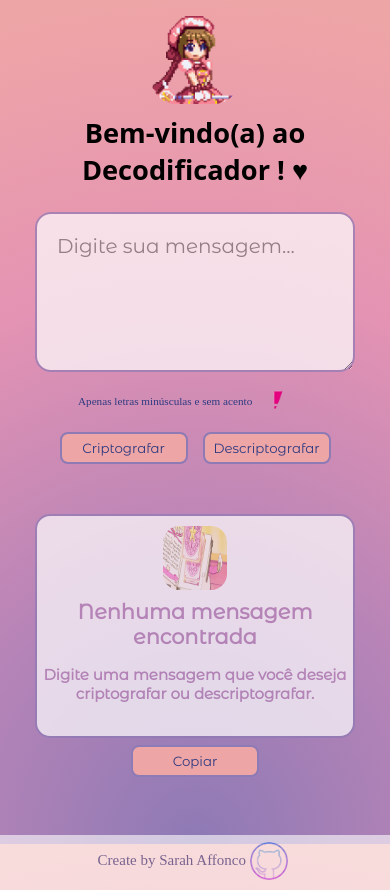
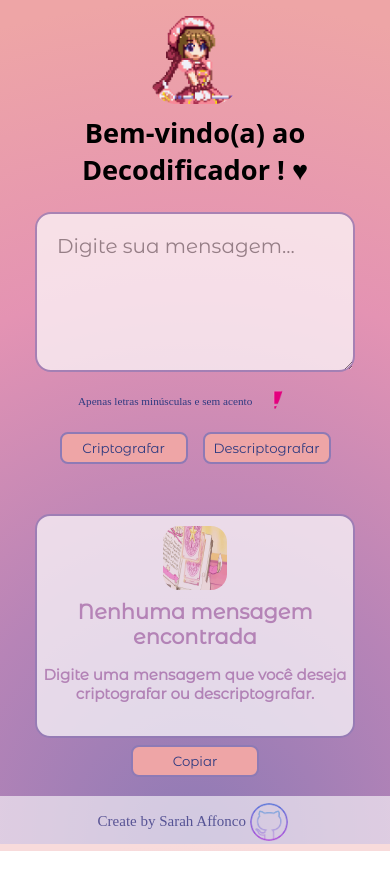
Before and after one commit to sarahaffonco/Decodificador, a plain HTML site: page index.html in a window 390 px wide. After the commit the page ends 851 px from the top, so only its background shows below. Drawn offline with Linux system fonts and the light colour scheme; a web font is replaced by a local one.

Commit message:
Update style.css

```diff
--- a/style/style.css
+++ b/style/style.css
@@ -278,7 +278,7 @@ to {
 }
 
 footer {
-    margin-top: 3.4rem;
+    margin-top: 3rem;
 }
 }
 
@@ -380,6 +380,6 @@ textarea {
 
 footer {
     width: 100%;
-    margin-top: 15%;
+    margin-top: 5%;
 }
 }
```
